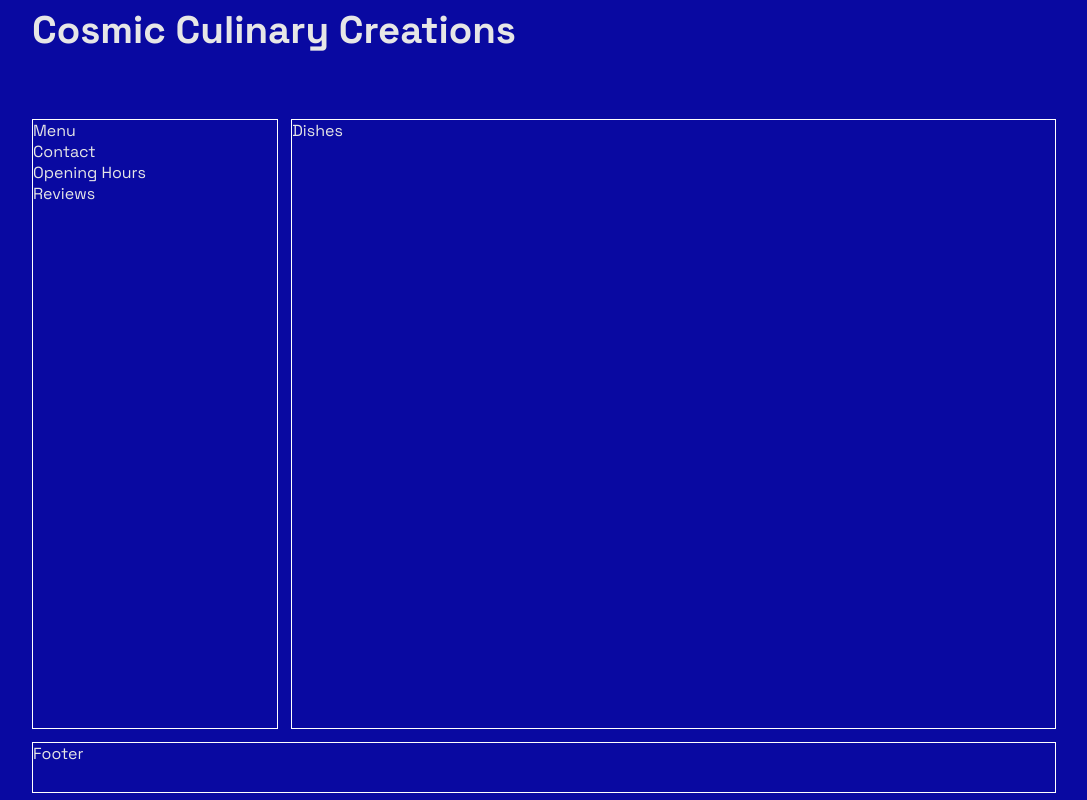
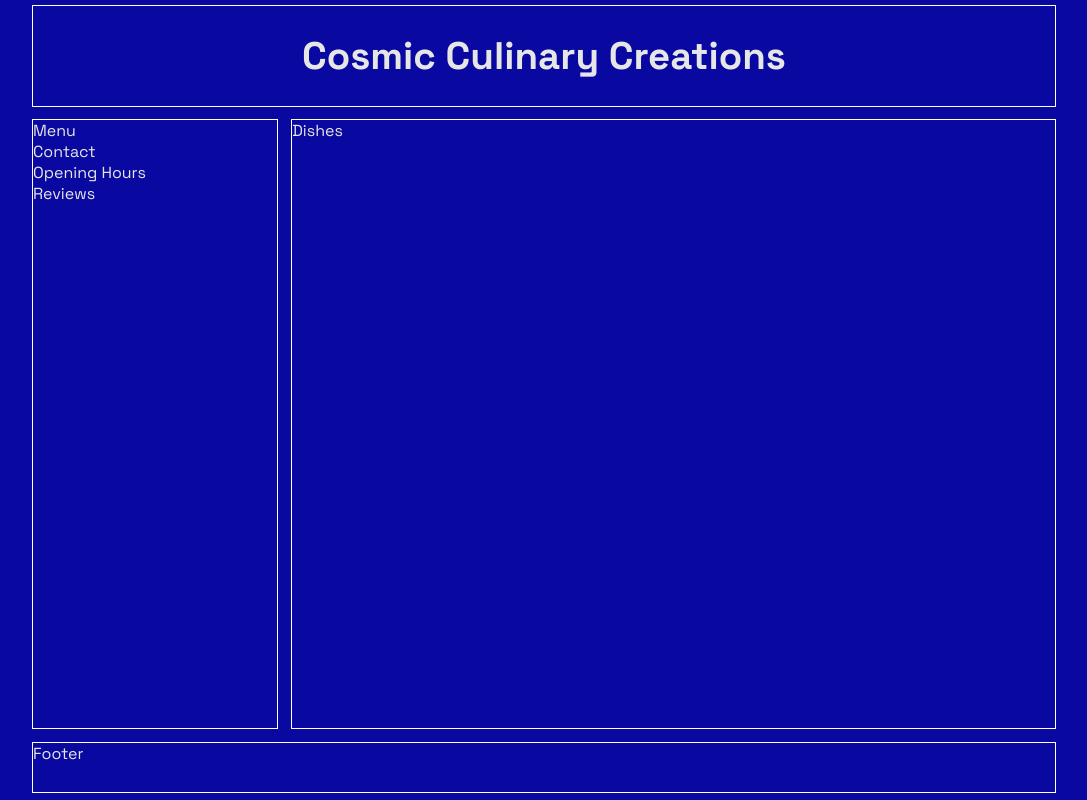
Before and after one commit to dariom25/restaurantPage, a website built with webpack: page dist/index.html in a window 1280 px wide. Shown: the whole page, without its empty margins (96-1183 px from the left). Built offline with nearby package versions, Linux system fonts and the light colour scheme.

Commit message:
Stayle the header

```diff
--- a/src/header/header-style.css
+++ b/src/header/header-style.css
@@ -1,10 +1,13 @@
 #header{
     display: flex;
-    justify-content: flex-start;
+    justify-content: space-around;
+    align-items: center;
 
     font-size: 3vw;
     font-weight: 700;
 
     color: rgb(230, 230, 230);
     grid-area: 1/1/1/5;
+
+    border: 1px solid white;
 }
```
